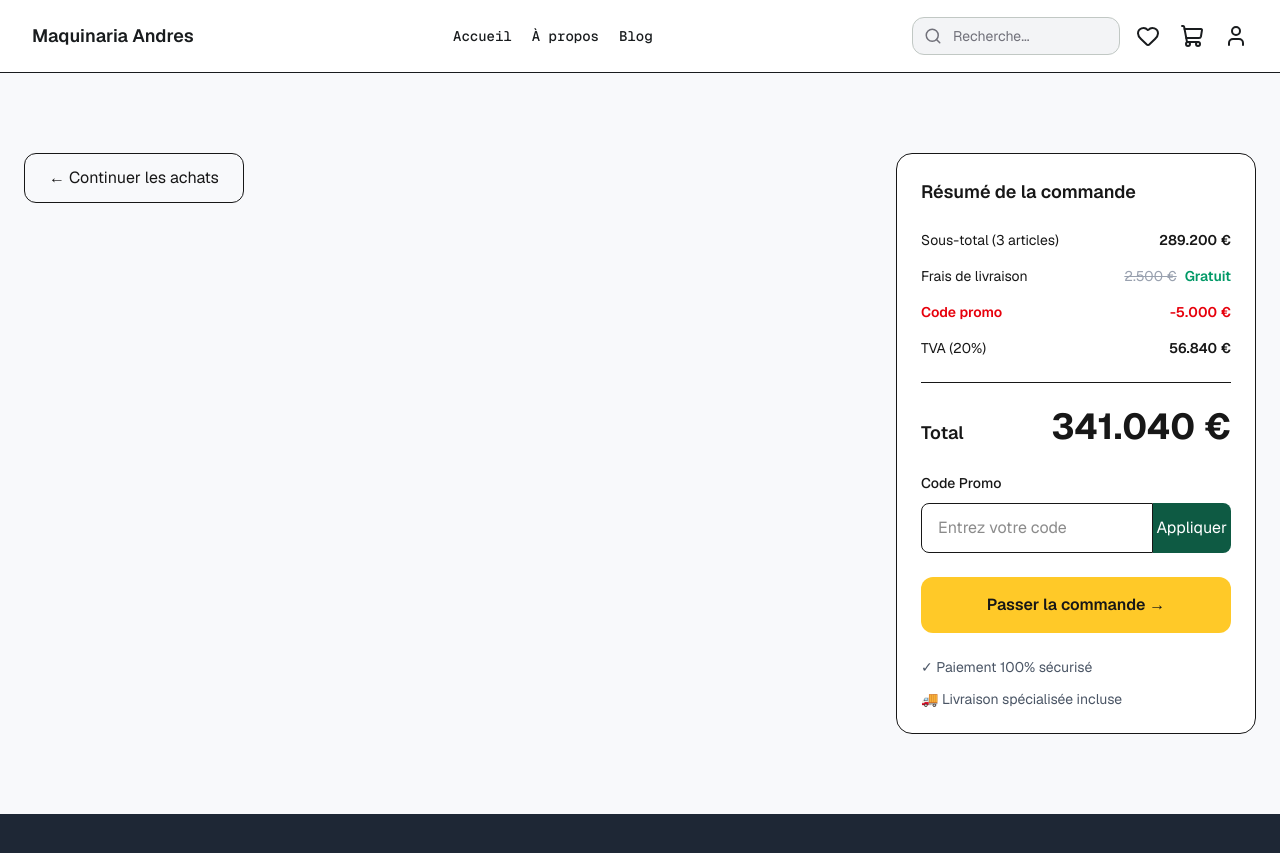
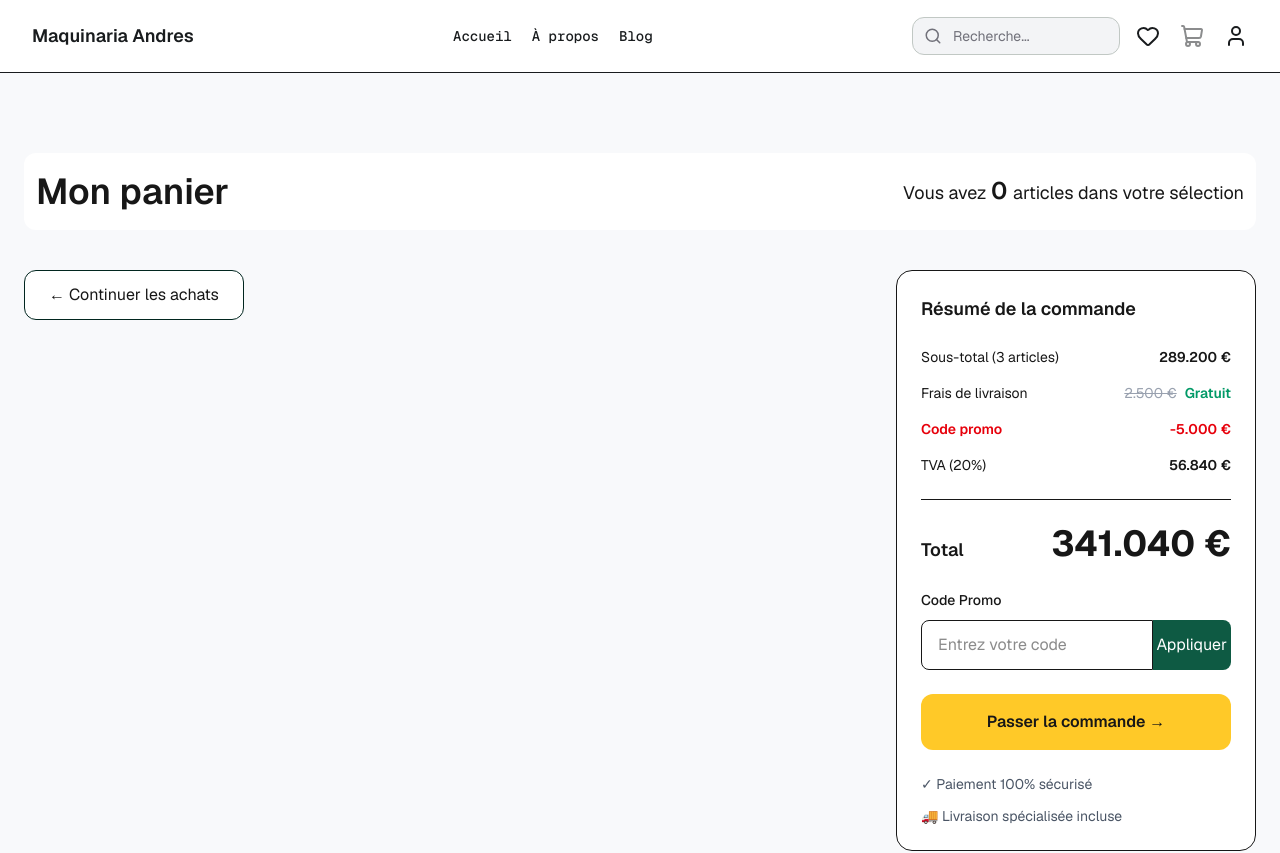
Before and after one commit to eliezermasial/Maquinaria-andres, a Next.js app: page /cart in a window 1280 px wide. Shown: the top 853 px of the page. Built offline with nearby package versions, Linux system fonts and the light colour scheme.

Commit message:
feat(cart): implement cart management actions
- add addToCart logic with quantity increment for existing items
- implement removeFromCart action
- add increaseQuantity with maximum limit of 20
- add desIncreaseQuantity with minimum limit of 1
- expose all cart actions through CartContext

```diff
--- a/components/navigation/HeaderActions.tsx
+++ b/components/navigation/HeaderActions.tsx
@@ -4,7 +4,7 @@ import { useCart } from "@/features/Carts/hooks/useCart";
 
 
 const links = [
-  { href: "/favori", label: "favori", icon: Heart },
+  { href: "/wishlist", label: "wishlist", icon: Heart },
   { href: "/cart", label: "cart", icon: ShoppingCart },
   { href: "/login", label: "connexion", icon: User },
 ];
@@ -28,8 +28,14 @@ export function HeaderActions() {
             key={link.href}
             href={link.href}
             aria-label={link.label}
-            className="relative flex items-center justify-center text-onBackground
-            transition hover:text-foreground"
+            className={`
+              relative flex items-center justify-center transition
+              ${
+                isCart && totalCarts === 0
+                  ? "pointer-events-none cursor-not-allowed opacity-50"
+                  : "text-onBackground hover:text-foreground"
+              }
+            `}
           >
             <Icon className="size-5 sm:size-6" />
             {isCart && totalCarts > 0 && (
--- a/components/ui/button.tsx
+++ b/components/ui/button.tsx
@@ -21,7 +21,7 @@ const variants: Record<ButtonVariant, string> = {
 };
 
 const baseClassName =
-  "inline-flex h-10 items-center justify-center rounded-md px-4 text-sm font-medium transition focus-visible:outline focus-visible:outline-2 focus-visible:outline-offset-2 disabled:pointer-events-none disabled:opacity-50";
+  "inline-flex h-5 items-center justify-center rounded-md px-4 text-sm font-medium transition focus-visible:outline focus-visible:outline-2 focus-visible:outline-offset-2 disabled:pointer-events-none disabled:opacity-50";
 
 export function Button(props: ButtonProps | ButtonLinkProps) {
   const variant = props.variant ?? "primary";
--- a/features/Carts/components/CartItemCard.tsx
+++ b/features/Carts/components/CartItemCard.tsx
@@ -1,55 +1,133 @@
 import Image from "next/image";
 import image from "@/public/ImageHero.png";
 import { CartItem } from "../type/CartItem";
+import { Delete, Heart, MinusCircle, PlusCircle } from "lucide-react";
+import { Card, CardContent, CardHeader, CardParagraphy, CardTitle } from "@/components/ui/card";
+import { typography } from "@/lib/theme/typography";
+import { cn } from "@/lib/utils/cn";
+import { Button } from "@/components/ui/button";
+import { Badge } from "@/components/ui/badge";
 
 
 type CartItemCardProps = {
-    machine: CartItem
+    machine: CartItem,
+    removeFromCart:(id: number) => void,
+    increaseQuantity: (id: number)=> void,
+    desIncreaseQuantity: (id: number) => void
 }
 
-export function CartItemCard({machine}: CartItemCardProps) {
+export function CartItemCard({machine, removeFromCart, increaseQuantity, desIncreaseQuantity}: CartItemCardProps)
+{
+    console.log("removeFromCart :",removeFromCart);
+    console.log("increaseQuantity :",increaseQuantity)
+
+    const subTotal= Math.ceil(machine.price * machine.quantity)
 
     return(
-        <div className="rounded-2xl border bg-white p-5">
-            <div className="flex flex-col lg:flex-row gap-5">
+        <Card className="flex max-md:flex-col justify-between bg-white border-white md:px-6 md:py-6">
+            <CardHeader className="flex max-md:flex-col justify-around gap-10 md:gap-5">
                 <Image
                     src={image}
-                    alt=""
-                    className="h-36 w-36 rounded-xl object-cover"
+                    alt={machine.title}
+                    className="md:h-36 md:w-36 rounded-xl rounded-b-none md:rounded-xl object-cover"
                 />
-                <div className="flex-1">
-                    <div className="flex justify-between items-start gap-4">
-                        <div>
-                            <h3 className="font-medium text-lg">{machine.title}</h3>
-                            <p className="text-sm text-gray-500">Modèle haute performance - 410 ch</p>
-                            <p className="mt-3 text-xs uppercase text-gray-400">Prix unitaire</p>
-                            <p className="font-bold text-xl">245.000 €</p>
-                        </div>
-                        <span className="rounded-full bg-emerald-100 px-3 py-1 text-xs font-semibold text-emerald-700">
-                            EN STOCK
+                <div className="flex flex-col gap-2 max-md:px-3">
+                    <CardTitle className={cn(typography.h3, "text-gray-900/55")}>
+                        {machine.title}
+                    </CardTitle>
+                    <CardParagraphy className={cn(typography.body,"text-gray-900/55")}>
+                        Modèle haute performance - 410 ch
+                    </CardParagraphy>
+                    <CardParagraphy className={cn(typography.body, "hidden md:block text-gray-900/55")}>
+                        Quantity :
+                        <span className="ml-5 text-gray-900/55 font-bold">
+                            {machine.quantity}
                         </span>
+                    </CardParagraphy>
+
+                    <div className="hidden md:flex gap-2">
+                        <Button className="bg-surface hover:bg-primary transition cursor-pointer
+                            hover:text-yelloAccent p-0 shadow border border-surface h-6 rounded-md"
+                            disabled={machine.quantity <= 1}
+                            onClick={() => desIncreaseQuantity(machine.id)}
+                        >
+                            <MinusCircle size={15}/>
+                        </Button >
+                        <Button className="bg-surface hover:bg-primary cursor-pointer transition p-0 shadow
+                            hover:text-yelloAccent border border-surface h-6 rounded-md"
+                            disabled={machine.quantity >= 20}
+                            onClick={() => increaseQuantity(machine.id)}
+                        >
+                            <PlusCircle size={15}/>
+                        </Button>
                     </div>
-                    <div className="mt-6 flex flex-wrap justify-between gap-5">
-                        <div className="flex items-center rounded-full border overflow-hidden">
-                            <button className="px-4 py-2 hover:bg-gray-100">
-                                −
-                            </button>
-                            <span className="px-5">1</span>
-                            <button className="px-4 py-2 hover:bg-gray-100">
-                                +
-                            </button>
-                        </div>
-                        <div className="flex items-center gap-6">
-                            <button>🗑️</button>
-                            <button>🤍</button>
-                            <div className="text-right">
-                                <p className="text-xs uppercase text-gray-400">Sous-total</p>
-                                <p className="font-semibold">245.000 €</p>
-                            </div>
+
+                    <div className="flex justify-between md:hidden gap-2">
+                        <CardParagraphy className={cn(typography.body, "text-gray-900/55")}>
+                            Quantity :
+                            <span className="ml-5 text-gray-900/55 font-bold">
+                                {machine.quantity}
+                            </span>
+                        </CardParagraphy>
+                        <div className="flex gap-2">
+                            <Button className="bg-surface hover:bg-primary transition cursor-pointer
+                                hover:text-yelloAccent p-0 shadow border border-surface h-6 rounded-md">
+                                <MinusCircle size={15}/>
+                            </Button >
+                            <Button className="bg-surface hover:bg-primary cursor-pointer transition p-0 shadow
+                                hover:text-yelloAccent border border-surface h-6 rounded-md"
+                                onClick={() => console.log(machine.quantity + 1)}
+                            >
+                                <PlusCircle size={15}/>
+                            </Button>
                         </div>
                     </div>
                 </div>
+            </CardHeader>
+
+            <div className="flex justify-between max-md:my-4 gap-3 items-center px-3">
+                <Badge className=" max-md:flex md:hidden bg-yelloAccent h-5 max-md:w-52 rounded-md border-yelloAccent
+                    px-3 py-3 text-xs uppercase text-onBackground"
+                >
+                    EN STOCK
+                </Badge>
+                <div>
+                    <Button className="bg-transparent hover:bg-primary transition  hover:text-yelloAccent
+                        p-0 shadow border border-surface h-10 rounded-md cursor-pointer">
+                        <Heart size={20} />
+                    </Button >
+                    <Button className="bg-transparent hover:bg-surface-danger transition cursor-pointer
+                        px-3 shadow border border-surface h-10 rounded-lg"
+                        onClick={() => removeFromCart(machine.id)}
+                    >
+                        <Delete size={20} />
+                    </Button>
+                </div>
             </div>
-        </div>
+
+            <CardContent className="flex flex-col gap-3  max-md:px-3 max-md:py-3">
+                <Badge className=" max:hidden bg-yelloAccent h-5 rounded-md border-yelloAccent
+                    px-3 py-3 text-xs uppercase text-onBackground"
+                >
+                    EN STOCK
+                </Badge>
+                <div className="flex justify-between gap-3 md:block">
+                    <CardParagraphy className={cn(typography.body, "text-gray-900/55")}>
+                        Prix unitaire
+                        <br/>
+                        <span className="text-background font-bold">
+                            {machine.price} $
+                        </span>
+                    </CardParagraphy>
+                    <CardParagraphy className={cn(typography.body, "text-gray-900/55 mt-0")}>
+                        Sous-total
+                        <br/>
+                        <span className="text-background font-bold">
+                            {subTotal} $
+                        </span>
+                    </CardParagraphy>
+                </div>
+            </CardContent>
+        </Card>
     )
 }
--- a/features/Carts/components/CartItems.tsx
+++ b/features/Carts/components/CartItems.tsx
@@ -6,27 +6,46 @@ import { CartItemCard } from "./CartItemCard";
 import { CartDrawer } from "./CartDrawer";
 import { useRouter } from "next/navigation";
 import { useCart } from "../hooks/useCart";
-import { machine } from "os";
+import { cn } from "@/lib/utils/cn";
+import { typography } from "@/lib/theme/typography";
 
 
 
 export function CartItems() {
-    const {cartItems} = useCart()
+
     const router = useRouter();
+    const {cartItems,removeFromCart,increaseQuantity,desIncreaseQuantity} = useCart()
 
     return(
         <Section className="bg-surface py-16">
             <Container>
-                <div className="">
+                <div className="mb-10 bg-white rounded-xl flex justify-between items-center px-3 py-4">
+                    <h2 className={cn(typography.h2)} >Mon panier</h2>
+                    <p className={cn(typography.bodyLg)}>
+                        Vous avez{" "}
+                        <span className={cn(typography.h3)}>
+                            {cartItems.length}
+                        </span>{" "}
+                        articles dans votre sélection
+                    </p>
+                </div>
+                <div>
                     <div className="grid grid-cols-1 xl:grid-cols-[1fr_360px] gap-6">
                         <div className="space-y-5">
                             {cartItems.length > 0 ? (
-  cartItems.map((item) => (
-    <CartItemCard key={item.id} machine={item} />
-  ))
-) : null}
-
-                            <button className="rounded-xl border px-6 py-3 hover:bg-gray-50"
+                                cartItems.map((item) => (
+                                    <CartItemCard
+                                        key={item.id}
+                                        machine={item}
+                                        removeFromCart={removeFromCart}
+                                        increaseQuantity={increaseQuantity}
+                                        desIncreaseQuantity={desIncreaseQuantity}
+                                    />
+                                ))
+                            )
+                            : null}
+                            <button className="rounded-xl border border-primary px-6 py-3
+                                bg-white hover:bg-primary hover:text-yelloAccent"
                                 onClick={()=> router.back()}
                             >
                                 ← Continuer les achats
--- a/features/machines/components/MachineDetail.tsx
+++ b/features/machines/components/MachineDetail.tsx
@@ -9,6 +9,7 @@ import { MachineAttribute } from "./MachineAttribute";
 import { getMachines } from "../services/machine.service";
 import { useEffect, useState } from "react";
 import { SimilarMachinesGrid } from "./SimilarMachinesGrid";
+import { useCart } from "@/features/Carts/hooks/useCart";
 
 
 
@@ -66,7 +67,8 @@ function DocumentItem({ icon, title, action,}: DocumentItemProps) {
 
 export function MachineDetail({ machine }: MachineDetailProps) {
   const [machines, setMachines] = useState<Machine[]>([]);
-    const [activeTab, setActiveTab] = useState<MachineTab>("Caractéristiques");
+  const {addToCart} = useCart();
+  const [activeTab, setActiveTab] = useState<MachineTab>("Caractéristiques");
 
   useEffect(() => {
 
@@ -98,6 +100,7 @@ export function MachineDetail({ machine }: MachineDetailProps) {
               machine={machine}
               DocumentItem={DocumentItem}
               Specification={Specification}
+              addToCart={addToCart}
             />
           </div>
         </Container>
--- a/providers/CartProvider.tsx
+++ b/providers/CartProvider.tsx
@@ -8,46 +8,63 @@ type CartContextType = {
     cartItems: CartItem[],
     addToCart: (machine: Machine) => void;
     removeFromCart: (id: number) => void;
+    increaseQuantity: (id: number) => void,
+    desIncreaseQuantity: (id: number) => void,
 }
 
 export const CartContext = createContext<CartContextType | undefined>(undefined);
 
 export function CartProvider({children}: {children: ReactNode}) {
+
     const [cartItems, setCartItems] = useState<CartItem[]>([]);
 
     const addToCart = (machine: Machine) => {
         const isExisting = cartItems.some((item) => item.id === machine.id);
 
         if(!isExisting) {
-            setCartItems((cartItems) => [...cartItems,
-                {
-                    "id": machine.id,
-                    "title": machine.title,
-                    "image": machine.image,
-                    "price": machine.price,
-                    "quantity": 1,
-                    "slug": machine.slug
-                }
-            ])
+            setCartItems((cartItems) => [...cartItems, {
+                "id": machine.id,
+                "image": machine.image,
+                "title": machine.title,
+                "price": machine.price,
+                "quantity": 1,
+                "slug": machine.slug
+            }])
         }else {
-            setCartItems((cartItems) => cartItems.map((item) => {
+            setCartItems((prev) => prev.map((item) => {
                 if(item.id === machine.id) {
                     return {...item, quantity: item.quantity + 1}
                 }
-                return item
+                return item;
             }))
         }
-
-        return;
     }
 
     const removeFromCart = (id: number) => {
-        console.log(id);
+        setCartItems((cartItems) => cartItems.filter((item) => item.id !== id))
+    }
+
+    const increaseQuantity = (id: number) => {
+        setCartItems((prev) => prev.map((item) => {
+            if(item.id === id) {
+                return {...item, quantity: Math.min(20,item.quantity + 1)}
+            }
+            return item;
+        }))
+    }
+
+    const desIncreaseQuantity = (id: number) => {
+        setCartItems((prev) => prev.map((item) => {
+            if(item.id === id) {
+                return {...item, quantity: Math.max(1, item.quantity - 1)}
+            }
+            return item;
+        }))
     }
 
     return (
         <CartContext.Provider
-            value={{cartItems, addToCart, removeFromCart}}
+            value={{cartItems, addToCart, removeFromCart, increaseQuantity, desIncreaseQuantity}}
         >
             {children}
         </CartContext.Provider>
```
Also changed, not shown: app/(public)/wishlist/page.tsx (added, +7 -0 lines), features/machines/components/MachineInfoCard.tsx (+17 -7 lines), features/purchases/index.tsx (+1 -6 lines), features/purchases/hooks/usePay.ts (added), 1 other file (tests, documents, lock files or other folders).
